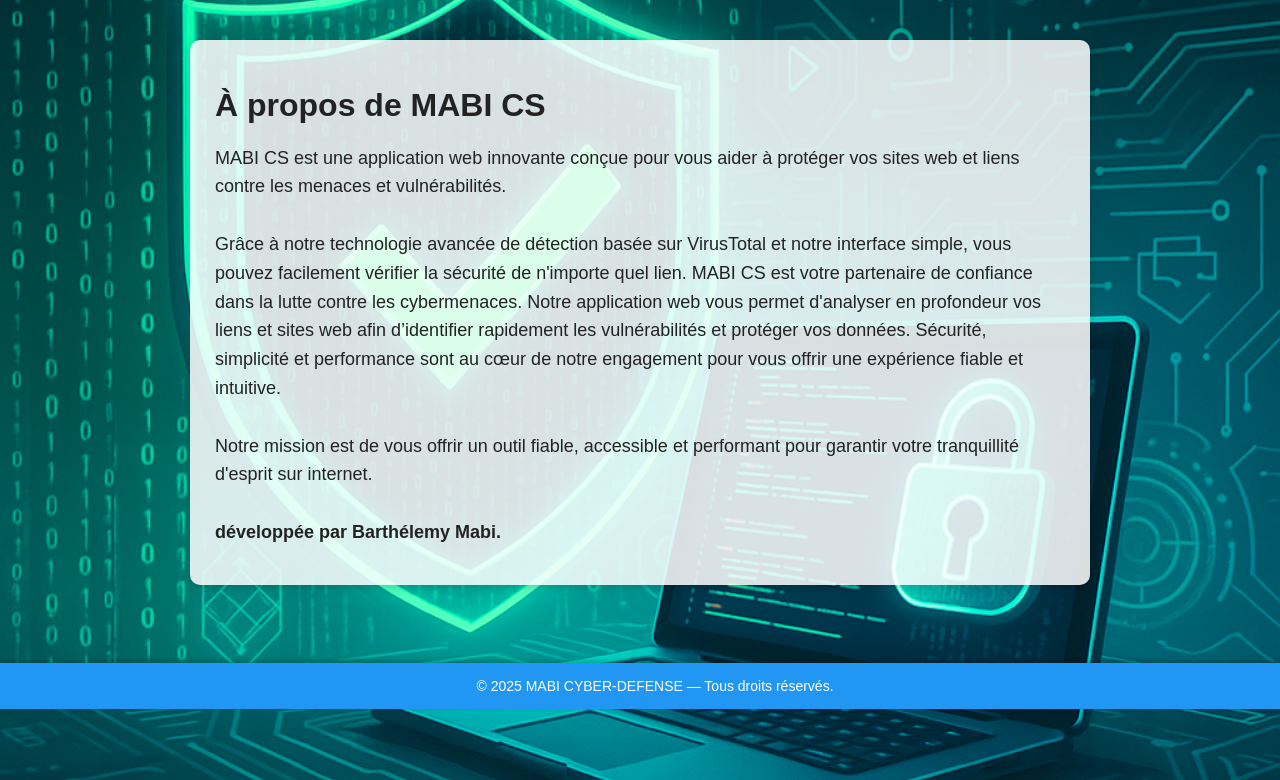
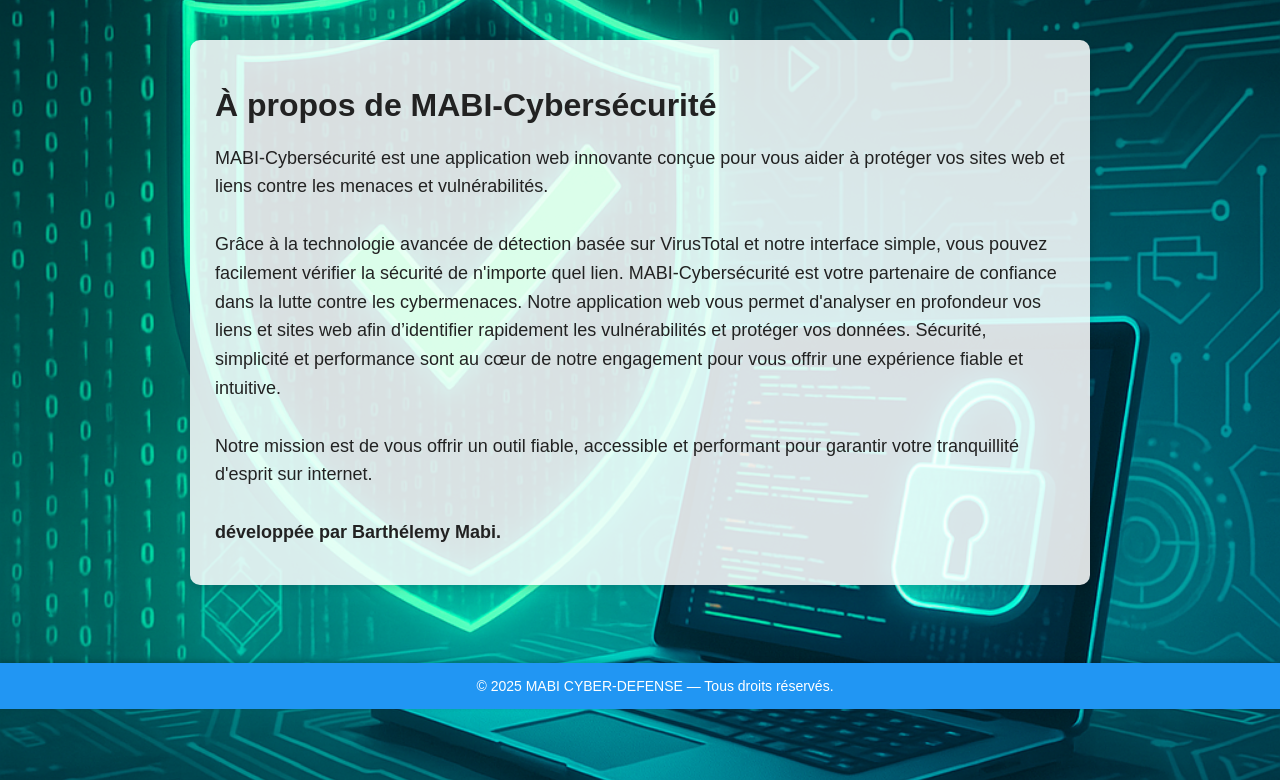
Before and after one commit to TchoubeubeBarthelemyMabi/MABI-Cybers-curit-, a Flask app: page /about in a window 1280 px wide. Shown: the part 91-871 px from the top of the page. Run offline with Flask 3, Linux system fonts and the light colour scheme; a user stored in the database is signed in.

Commit message:
Update about.html

```diff
--- a/templates/about.html
+++ b/templates/about.html
@@ -1,12 +1,12 @@
 {% extends 'base.html' %}
 {% block content %}
 <div class="text-background">
-  <h2 style="font-size: 32px; font-weight: 700; margin-bottom: 20px;">À propos de MABI CS</h2>
+  <h2 style="font-size: 32px; font-weight: 700; margin-bottom: 20px;">À propos de MABI-Cybersécurité</h2>
   <p style="font-size: 18px; line-height: 1.6;">
-    MABI CS est une application web innovante conçue pour vous aider à protéger vos sites web et liens contre les menaces et vulnérabilités.
+     MABI-Cybersécurité est une application web innovante conçue pour vous aider à protéger vos sites web et liens contre les menaces et vulnérabilités.
     <br><br>
-    Grâce à notre technologie avancée de détection basée sur VirusTotal et notre interface simple, vous pouvez facilement vérifier la sécurité de n'importe quel lien.
-    MABI CS est votre partenaire de confiance dans la lutte contre les cybermenaces.
+    Grâce à la technologie avancée de détection basée sur VirusTotal et notre interface simple, vous pouvez facilement vérifier la sécurité de n'importe quel lien.
+     MABI-Cybersécurité est votre partenaire de confiance dans la lutte contre les cybermenaces.
     Notre application web vous permet d'analyser en profondeur vos liens et sites web afin d’identifier rapidement les vulnérabilités et protéger vos données.
     Sécurité, simplicité et performance sont au cœur de notre engagement pour vous offrir une expérience fiable et intuitive.
     <br><br>
```
